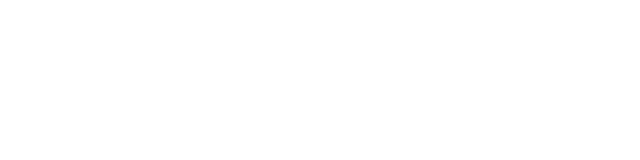
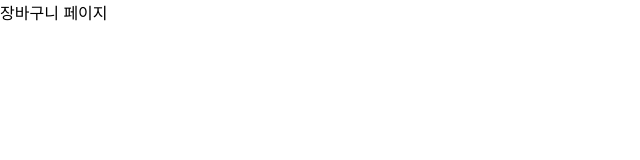
Before and after one commit to overtae/comento-shopping, a React (Create React App) app: page /comento-shopping/basket in a window 1280 px wide. Shown: the top 160 px of the page, without its empty margins (0-640 px from the left). Built offline with nearby package versions, Linux system fonts and the light colour scheme.

Commit message:
Feat: 기본 라우팅 및 라우팅 용 임시 페이지 추가

```diff
--- a/package.json
+++ b/package.json
@@ -9,6 +9,7 @@
     "@testing-library/user-event": "^13.5.0",
     "react": "^18.2.0",
     "react-dom": "^18.2.0",
+    "react-router-dom": "^6.3.0",
     "react-scripts": "5.0.1",
     "web-vitals": "^2.1.4"
   },
--- a/src/App.js
+++ b/src/App.js
@@ -1,7 +1,19 @@
+import { BrowserRouter, Routes, Route } from "react-router-dom";
+import Home from "./pages/Home";
+import ProductDetail from "./pages/ProductDetail";
+import Basket from "./pages/Basket";
 import "./App.css";
 
 function App() {
-  return <div></div>;
+  return (
+    <BrowserRouter basename="comento-shopping">
+      <Routes>
+        <Route path="/" element={<Home />} />
+        <Route path="/product/:productId" element={<ProductDetail />} />
+        <Route path="/basket" element={<Basket />} />
+      </Routes>
+    </BrowserRouter>
+  );
 }
 
 export default App;
--- /dev/null
+++ b/src/pages/Basket.js
@@ -0,0 +1,5 @@
+const Basket = () => {
+  return <div>장바구니 페이지</div>;
+};
+
+export default Basket;
--- /dev/null
+++ b/src/pages/Home.js
@@ -0,0 +1,5 @@
+const Home = () => {
+  return <div>홈</div>;
+};
+
+export default Home;
--- /dev/null
+++ b/src/pages/ProductDetail.js
@@ -0,0 +1,5 @@
+const ProductDetail = () => {
+  return <div>상품상세 페이지</div>;
+};
+
+export default ProductDetail;
```
Also changed, not shown: 1 other file (tests, documents, lock files or other folders).
